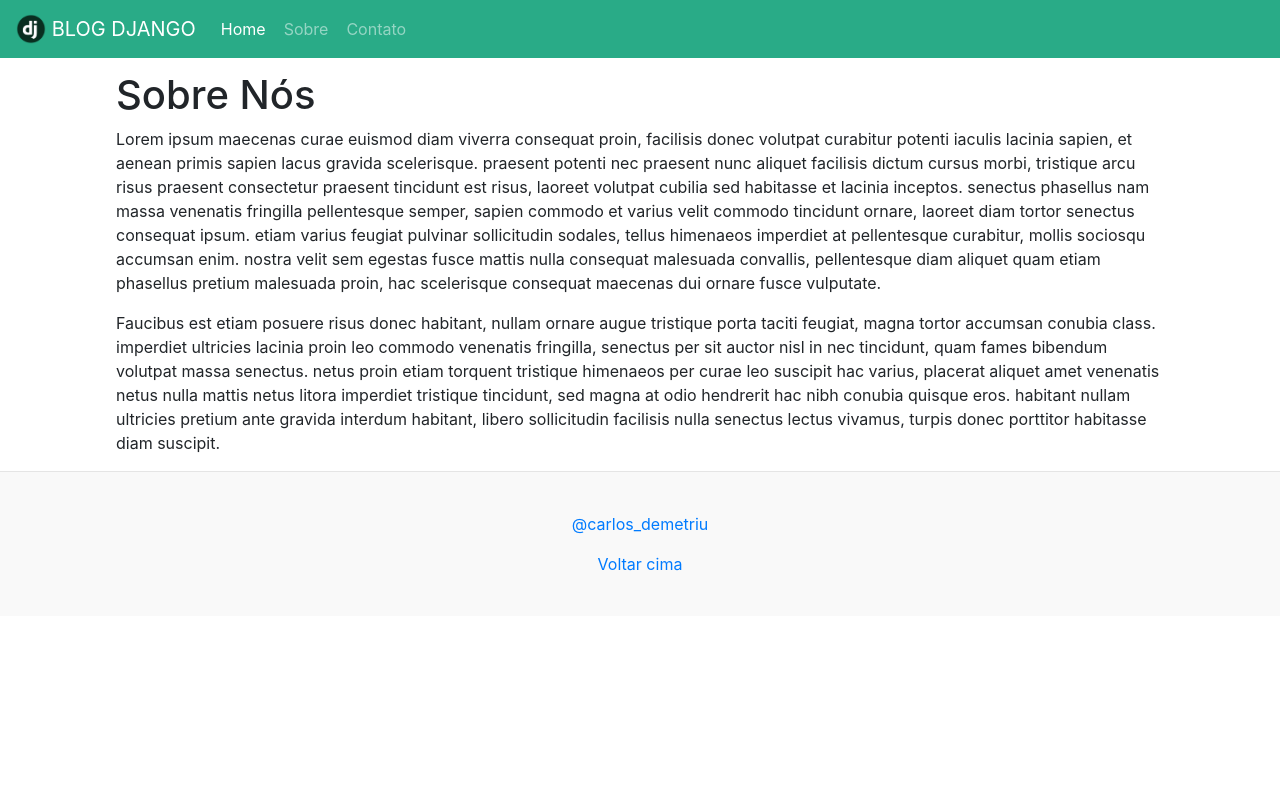
After one commit to CarlosDemetrio/blog_django, a Django app: template website/templates/website/sobre.html in a window 1280 px wide. The commit adds this page. Run offline with Django 3.2, Linux system fonts and the light colour scheme; the template is opened without the code that fills it, so the values that code supplies are empty; some libraries are stand-ins or nearby versions.

Commit message:
algumas correções e templates implementados

```diff
--- a/website/static/CSS/blog.css
+++ b/website/static/CSS/blog.css
@@ -127,6 +127,8 @@ h1, h2, h3, h4, h5, h6 {
   background-color: #f9f9f9;
   border-top: .05rem solid #e5e5e5;
   border: solid red 3px;
+
+  position: absolute;
 }
 .blog-footer p:last-child {
   margin-bottom: 0;
--- a/website/static/CSS/website.css
+++ b/website/static/CSS/website.css
@@ -0,0 +1,101 @@
+*{
+    margin: 0;
+    padding: 0;
+}
+html, body {
+    height:100%;
+    position: static;
+}
+.row {
+    margin-left: 0;
+    margin-right: 0;
+}
+
+.col {
+	padding-left: 0;
+	padding-right: 0;
+}
+
+.navbar {
+	background-color: #29AB87;
+}
+
+.navbar .navbar-brand {
+	color: #FFF;
+}
+
+.navbar .navbar-brand:hover {
+	color: #FFF;
+}
+
+.navbar .nav-item .nav-link {
+	color: #FFF;
+	transition: .5s;
+}
+
+.navbar .nav-item .nav-link:hover {
+	background-color: #FFF;
+	color:#29AB87;
+}
+
+.card {
+	margin: auto;
+	border-radius: 0;
+    display: flex;
+}
+
+.card-img-top {
+	border-radius: 0;
+}
+
+.card .btn-primary {
+	background-color: #29AB87;
+	border-color: #29AB87;
+}
+
+.card .btn-primary:hover {
+	background-color: #FFF;
+	color: #29AB87;
+}
+
+.row .jumbotron {
+	background-color: #00A572;
+	color: #FFF;
+	margin-top: 50px;
+}
+
+.card .btn.btn-primary {
+	margin: auto;
+	display: block;
+}
+
+article{
+	margin-inline: 10%;
+	margin-top: 1%;
+}
+article small{
+	font-style: italic;
+	color: #999999;
+}
+
+
+/*
+ * Footer
+ */
+footer {
+    padding: 2.5rem 0;
+    border-top: .05rem solid #e5e5e5;
+    width: 100%;
+    margin-bottom: 0;
+    bottom:0;
+    left:0;
+    position: static;
+    color: #999;
+    text-align: center;
+    background-color: #f9f9f9;
+
+}
+
+footer p:last-child {
+  margin-bottom: 0;
+}
--- a/website/templates/website/base.html
+++ b/website/templates/website/base.html
@@ -14,36 +14,42 @@
 </head>
 <body>
     <header>
-    <!-- Image and text -->
-    <nav class="navbar navbar-expand-lg navbar-light">
+        <nav class="navbar navbar-expand-lg navbar-dark">
             <a class="navbar-brand" href="/">
                 <img alt="img" class="d-inline-block align-top" class="blog-header-logo" height="30"
                 src="../../static/IMG/logo.png" width="30">
                 BLOG DJANGO
             </a>
-    <div class="collapse navbar-collapse" id="navbarNav">
+            <button class="navbar-toggler" type="button" data-toggle="collapse" data-target="#navbarNavAltMarkup" aria-controls="navbarNavAltMarkup" aria-expanded="false" aria-label="Toggle navigation">
+            <span class="navbar-toggler-icon "></span>
+            </button>
+            <div class="collapse navbar-collapse" id="navbarNavAltMarkup">
             <ul class="navbar-nav">
                 <li class="nav-item active">
-                <a class="nav-link" href="#">Home <span class="sr-only">(current)</span></a>
+                    <a class="nav-link btn" href="/"role="button">Home </a>
                 </li>
                 <li class="nav-item">
-                <a class="nav-link" href="#">Pricing</a>
+                    <a class="nav-link btn" href="{% url 'website:sobre'%}" role="button">Sobre</a>
+                </li>
+                <li class="nav-item">
+                    <a class="nav-link btn" href="{% url 'website:contato'%}" role="button">Contato</a>
                 </li>
             </ul>
             </div>
         </nav>
     </header>
-<main>
-    <div class="content container">
+    <main role="main">
         <div class="row">
             {% block conteudo %}
             {% endblock %}
         </div>
-    </div>
 
     </main>
-<footer class="blog-footer">
-      <p>Template criado por <a href="https://twitter.com/carlos_demetriu" target="_blank">@carlos_demetriu</a></p>
+
+    <footer>
+          <p>
+              <a href="https://twitter.com/carlos_demetriu" target="_blank">@carlos_demetriu</a>
+          </p>
           <p>
             <a href="#">Voltar cima</a>
           </p>
@@ -51,10 +57,11 @@
 
 
 
+
+
     <!--- JAVASCRIPT BOOTSTRAP--->
     <script src="https://code.jquery.com/jquery-3.2.1.slim.min.js" integrity="sha384-KJ3o2DKtIkvYIK3UENzmM7KCkRr/rE9/Qpg6aAZGJwFDMVNA/GpGFF93hXpG5KkN" crossorigin="anonymous"></script>
     <script src="https://cdnjs.cloudflare.com/ajax/libs/popper.js/1.12.9/umd/popper.min.js" integrity="sha384-ApNbgh9B+Y1QKtv3Rn7W3mgPxhU9K/ScQsAP7hUibX39j7fakFPskvXusvfa0b4Q" crossorigin="anonymous"></script>
     <script src="https://maxcdn.bootstrapcdn.com/bootstrap/4.0.0/js/bootstrap.min.js" integrity="sha384-JZR6Spejh4U02d8jOt6vLEHfe/JQGiRRSQQxSfFWpi1MquVdAyjUar5+76PVCmYl" crossorigin="anonymous"></script>
-
 </body>
 </html>
--- a/website/templates/website/post_detail.html
+++ b/website/templates/website/post_detail.html
@@ -1,7 +1,7 @@
 {% extends 'website/base.html' %}
 
 {% block conteudo %}
-
+    <article>
         <div class="blog-post-title">
             <h2>
                 <a href="{% url 'website:post_detail' post.slug %}">
@@ -15,5 +15,7 @@
         <div class="blog-post">
             {{ post.conteudo|safe }}
         </div>
-    <p>publicado em:<time>{{ post.data_publicacao }}</time></p>
+        <small>publicado em:<time>{{ post.data_publicacao }}</time></small>
+    </article>
+
 {% endblock %}
--- /dev/null
+++ b/website/templates/website/sobre.html
@@ -0,0 +1,23 @@
+{% extends 'website/base.html' %}
+{% block conteudo %}
+    <article>
+        <h1>Sobre Nós</h1>
+        <p>
+            Lorem ipsum maecenas curae euismod diam viverra consequat proin, facilisis donec volutpat curabitur potenti iaculis lacinia sapien, et aenean primis sapien lacus gravida scelerisque.
+            praesent potenti nec praesent nunc aliquet facilisis dictum cursus morbi, tristique arcu risus praesent consectetur praesent tincidunt est risus, laoreet volutpat cubilia sed habitasse et lacinia inceptos.
+            senectus phasellus nam massa venenatis fringilla pellentesque semper, sapien commodo et varius velit commodo tincidunt ornare, laoreet diam tortor senectus consequat ipsum.
+            etiam varius feugiat pulvinar sollicitudin sodales, tellus himenaeos imperdiet at pellentesque curabitur, mollis sociosqu accumsan enim.
+            nostra velit sem egestas fusce mattis nulla consequat malesuada convallis, pellentesque diam aliquet quam etiam phasellus pretium malesuada proin, hac scelerisque consequat maecenas dui ornare fusce vulputate.
+        </p>
+        <p>
+            Faucibus est etiam posuere risus donec habitant, nullam ornare augue tristique porta taciti feugiat, magna tortor accumsan conubia class.
+            imperdiet ultricies lacinia proin leo commodo venenatis fringilla, senectus per sit auctor nisl in nec tincidunt, quam fames bibendum volutpat massa senectus.
+            netus proin etiam torquent tristique himenaeos per curae leo suscipit hac varius, placerat aliquet amet venenatis netus nulla mattis netus litora imperdiet tristique tincidunt, sed magna at odio hendrerit hac nibh conubia quisque eros.
+            habitant nullam ultricies pretium ante gravida interdum habitant, libero sollicitudin facilisis nulla senectus lectus vivamus, turpis donec porttitor habitasse diam suscipit.
+        </p>
+    </article>
+
+{% endblock %}
+{% block titulo %}
+    Sobre Nós
+{% endblock %}
--- a/website/urls.py
+++ b/website/urls.py
@@ -5,4 +5,6 @@ app_name ='website'
 urlpatterns = [
     path('', views.post_list, name='post_list'),
     path('post/<slug:slug>/', views.post_detail, name='post_detail'),
+    path('contato/', views.contato, name='contato'),
+    path('sobre/', views.sobre, name='sobre')
 ]
```
Also changed, not shown: website/templates/website/contato.html (added, +16 -0 lines), website/templates/website/post_list.html (+8 -3 lines), website/views.py (+8 -0 lines). Lines whose indentation alone changed are shown as unchanged.
